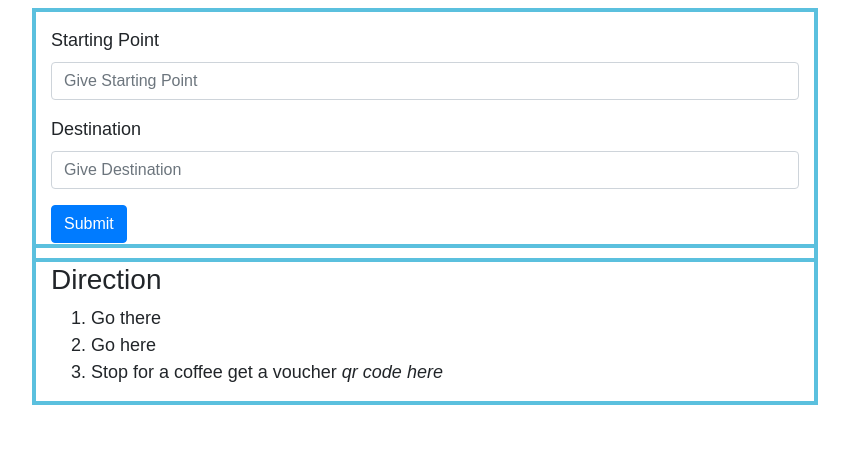
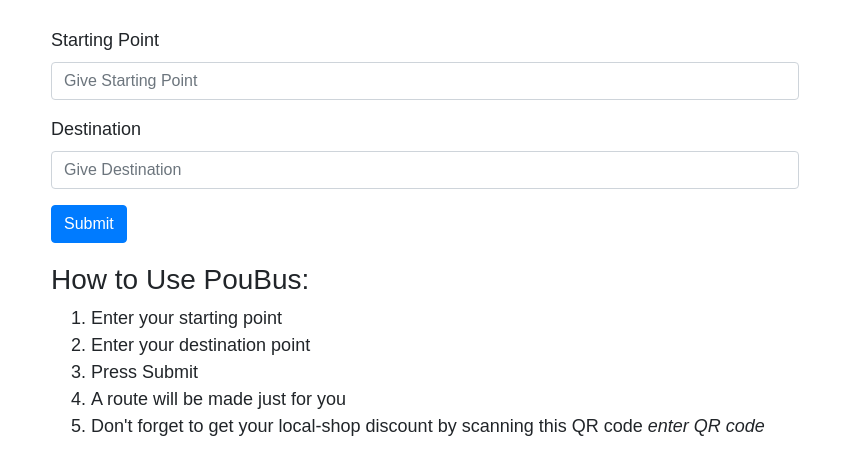
Before and after one commit to PooBusCy/TheRightNameIsPouBusDotCom, a Symfony app: template templates/pou_na_paw/index.html.twig in a window 1280 px wide. Shown: the part 333-800 px from the top of the page, without its empty margins (215-1064 px from the left). Run offline with Twig, Linux system fonts and the light colour scheme; the template is opened without the code that fills it, so the values that code supplies are empty; some libraries are stand-ins or nearby versions.

Commit message:
update 08/07/2018 10:13 homepage

```diff
--- a/public/css/homepage.css
+++ b/public/css/homepage.css
@@ -9,7 +9,5 @@ div.example-wrapper {
 
 form.locations{
     margin: 20px;
-    outline: 4px solid #5bc0de;
-    outline-offset: 15px;
 
 }
--- a/templates/pou_na_paw/index.html.twig
+++ b/templates/pou_na_paw/index.html.twig
@@ -39,6 +39,7 @@
         </script>
         <script src="https://maps.googleapis.com/maps/api/js?key={{ googlePlaceApiKey }}&callback=initMap"
                 async defer></script>
+
         <form class="locations" method="post">
             <div class="form-group">
                 <label>Starting Point</label>
@@ -52,11 +53,13 @@
         </form>
 
         <form class="locations">
-            <h3>Direction</h3>
+            <h3>How to Use PouBus:</h3>
             <ol>
-                <li>Go there</li>
-                <li>Go here</li>
-                <li>Stop for a coffee get a voucher <i>qr code here</i></li>
+                <li>Enter your starting point</li>
+                <li>Enter your destination point</li>
+                <li>Press Submit</li>
+                <li>A route will be made just for you</li>
+                <li>Don't forget to get your local-shop discount by scanning this QR code <i>enter QR code</i></li>
             </ol>
         </form>
     </div>
```
